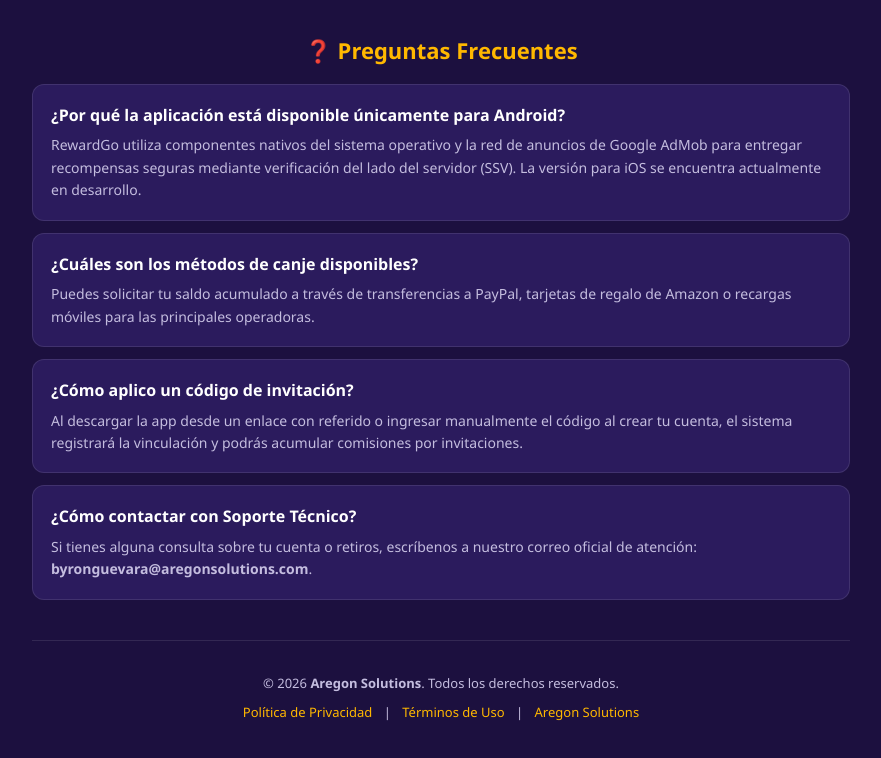
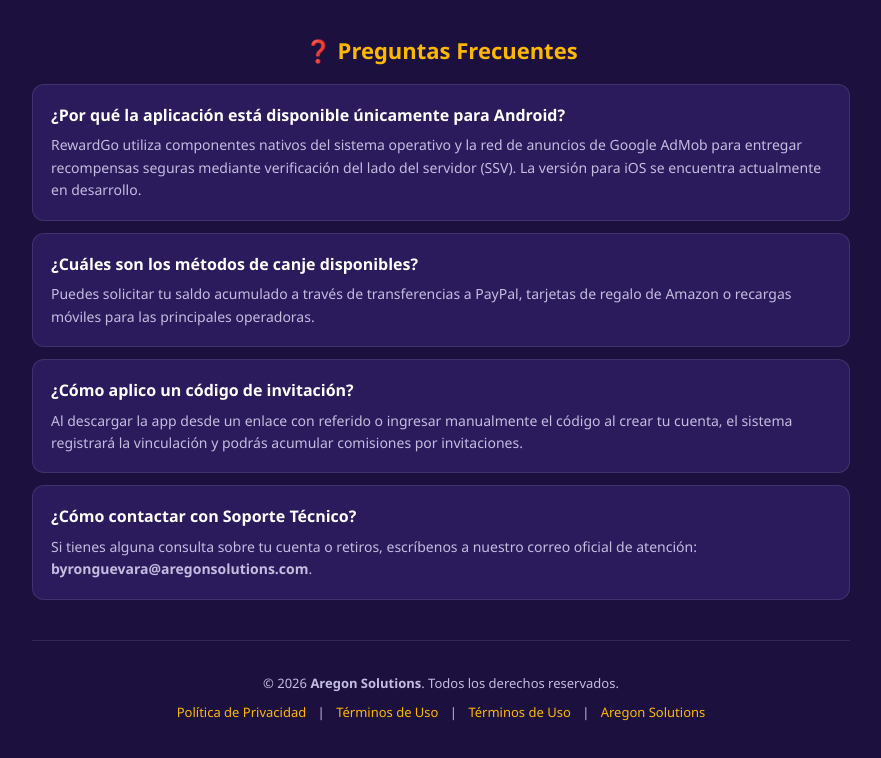
Before and after one commit to Aregon-guevara/monetizacion-web, a plain HTML site: page rewardgo/index.html in a window 1280 px wide. Shown: the part 943-1701 px from the top of the page, without its empty margins (199-1080 px from the left). Drawn offline with Linux system fonts and the light colour scheme.

Commit message:
Add delete account link to footer
Added link to 'delete-account.html' in footer.

```diff
--- a/rewardgo/index.html
+++ b/rewardgo/index.html
@@ -154,6 +154,7 @@
       <p style="margin-top: 8px;">
         <a href="privacy.html">Política de Privacidad</a> |
         <a href="terms.html">Términos de Uso</a> |
+        <a href="delete-account.html">Términos de Uso</a> |
         <a href="https://aregonsolutions.com">Aregon Solutions</a>
       </p>
     </footer>
```
